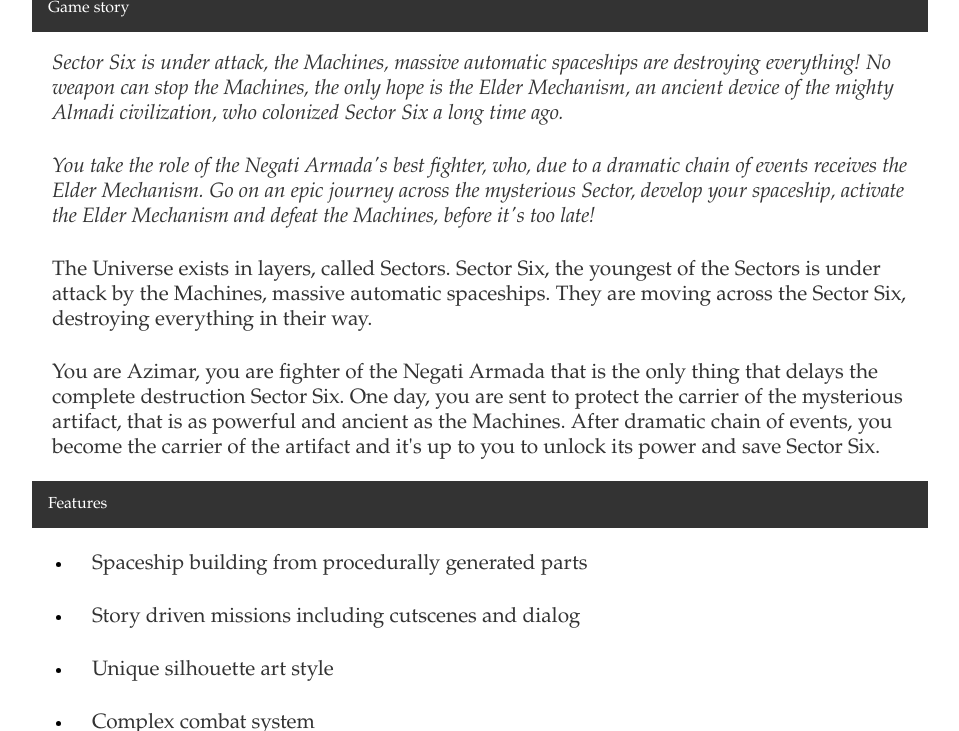
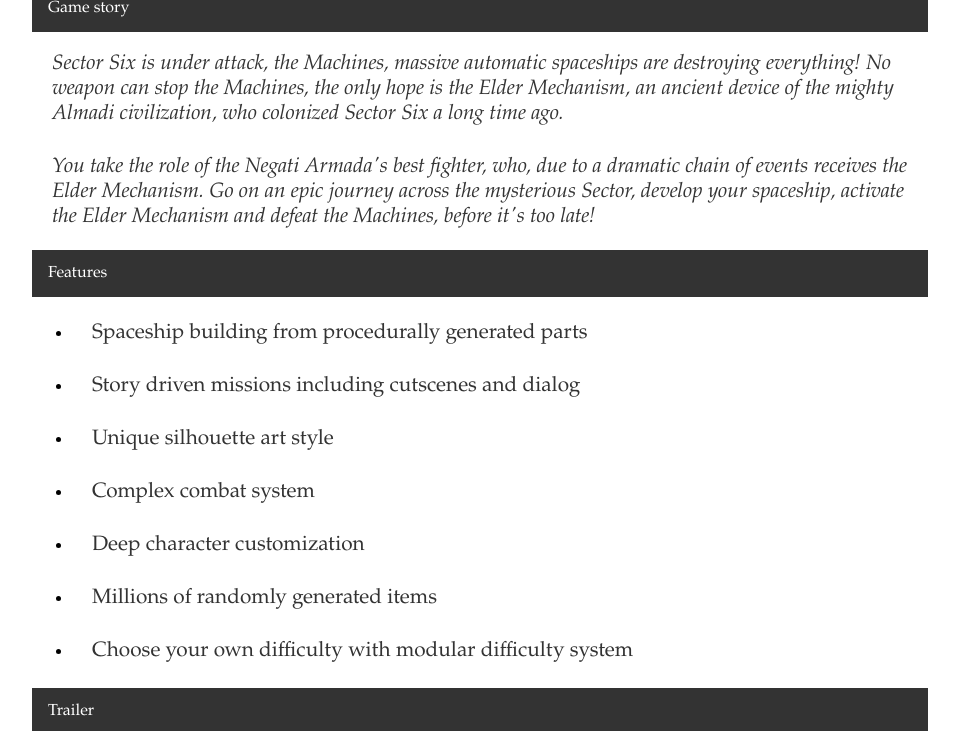
Before and after one commit to Phoebe3663/Zuurix.github.io, a Jekyll site: the page built from sector-six-press-kit/index.html, in a window 1280 px wide and 900 px high, scrolled down 1585 px, cut to the strip 0-731 px from the top of the window. Shown: the whole strip, without its empty margins (160-1119 px from the left). Built offline with Jekyll 4.4.1, drawn with Linux system fonts in a browser that asks for light colours.

Commit message:
Press kit update

```diff
--- a/sector-six-press-kit/index.html
+++ b/sector-six-press-kit/index.html
@@ -67,10 +67,6 @@ title: Zuurix.com - Sector Six press kit
 	<p><i>Sector Six is under attack, the Machines, massive automatic spaceships are destroying everything! No weapon can stop the Machines, the only hope is the Elder Mechanism, an ancient device of the mighty Almadi civilization, who colonized Sector Six a long time ago.</i></p>
 
 	<p><i>You take the role of the Negati Armada's best fighter, who, due to a dramatic chain of events receives the Elder Mechanism. Go on an epic journey across the mysterious Sector, develop your spaceship, activate the Elder Mechanism and defeat the Machines, before it's too late!</i></p>
-
-	<p>The Universe exists in layers, called Sectors. Sector Six, the youngest of the Sectors is under attack by the Machines, massive automatic spaceships. They are moving across the Sector Six, destroying everything in their way.</p>
-
-	<p>You are Azimar, you are fighter of the Negati Armada that is the only thing that delays the complete destruction Sector Six. One day, you are sent to protect the carrier of the mysterious artifact, that is as powerful and ancient as the Machines. After dramatic chain of events, you become the carrier of the artifact and it's up to you to unlock its power and save Sector Six.</p>
 
 	<comments>
 	<a>Features</a>
```
